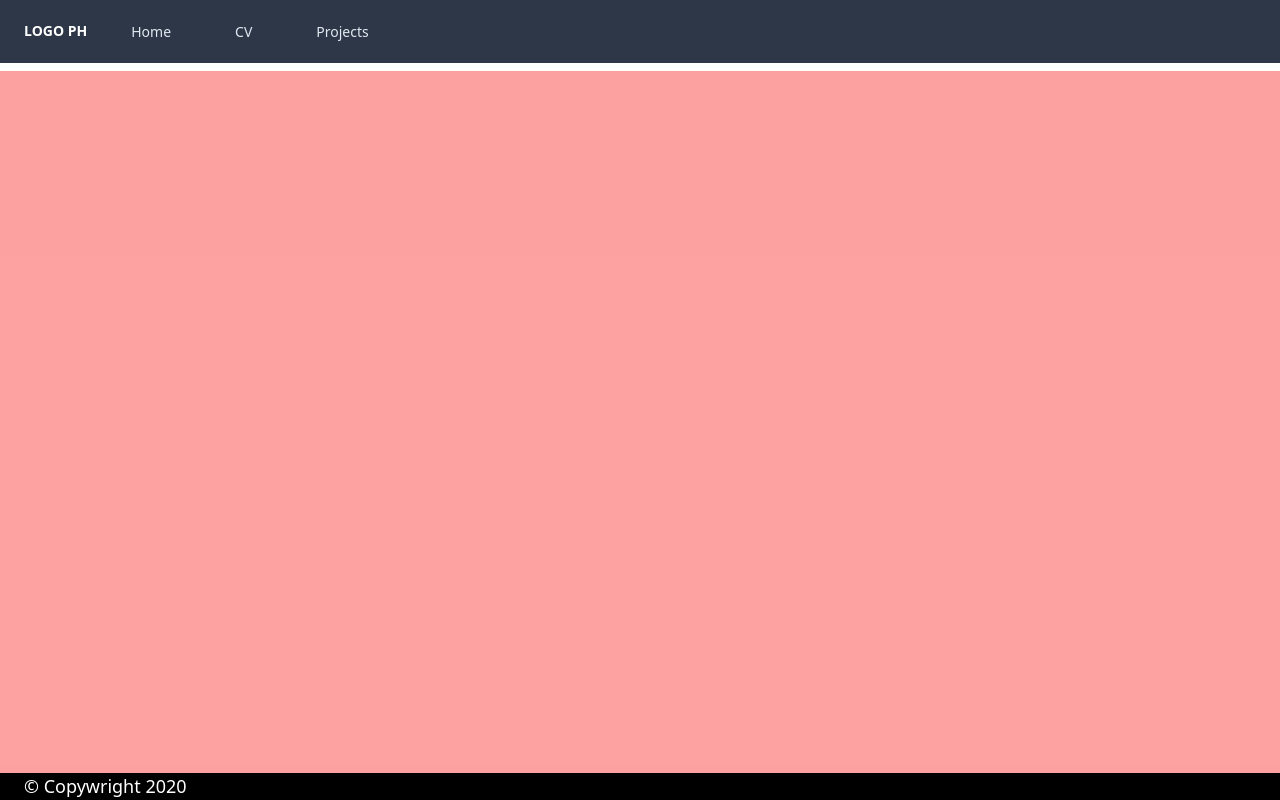
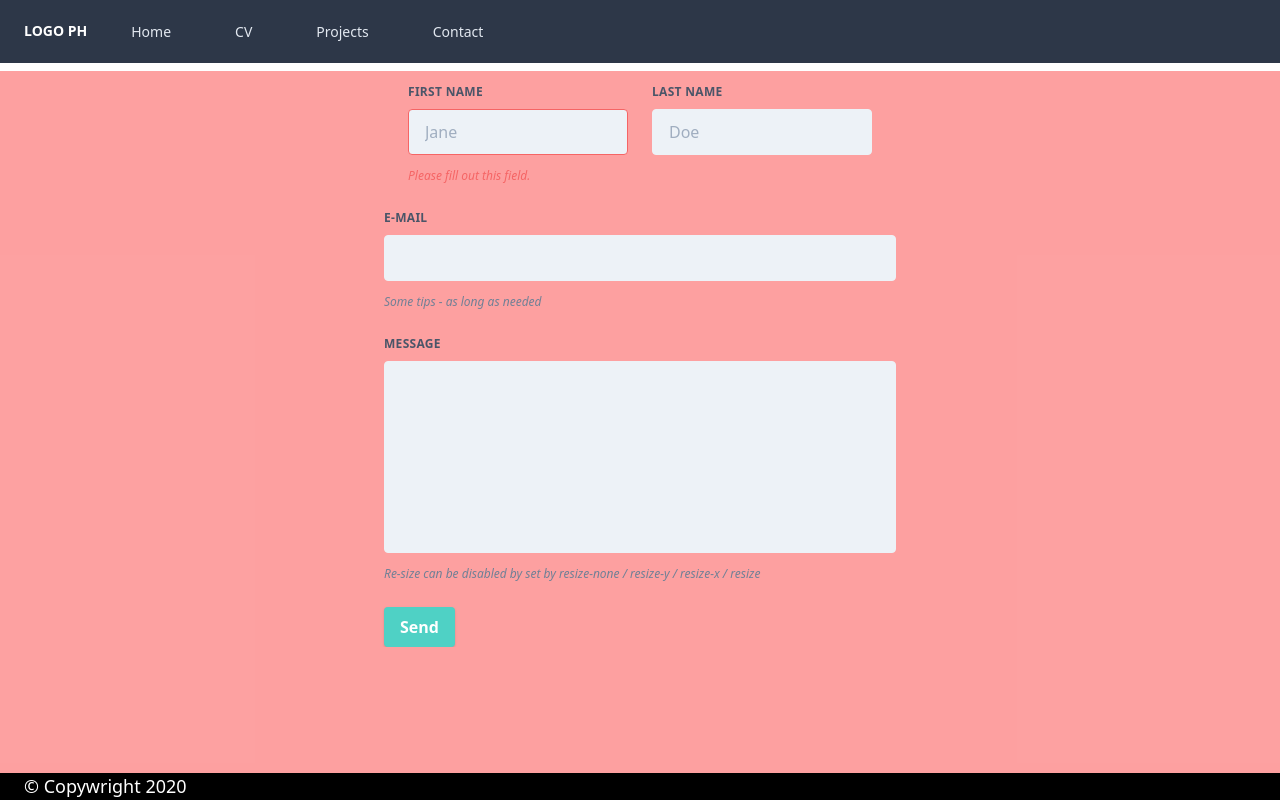
Before and after one commit to kocharalampidis/Personal-Website, a React (Create React App) app: page /Contact in a window 1280 px wide. Built offline with nearby package versions, Linux system fonts and the light colour scheme.

Commit message:
created contact form

```diff
--- a/src/App.js
+++ b/src/App.js
@@ -10,6 +10,7 @@ import Footer from "./components/Footer";
 import Welcome from "./Pages/Welcome";
 import Mybio from "./Pages/Mybio";
 import Projects from "./Pages/Projects";
+import Contact from "./Pages/Contact";
 
 function App() {
 	return (
@@ -22,6 +23,7 @@ function App() {
 						<Route path='/Welcome' component={Welcome} />
 						<Route path='/Mybio' component={Mybio} />
 						<Route path='/Projects' component={Projects} />
+						<Route path='/Contact' component={Contact} />
 					</Switch>
 				</div>
 
--- /dev/null
+++ b/src/Pages/Contact.js
@@ -0,0 +1,128 @@
+import React from "react";
+
+function Contact() {
+	return (
+		<body class='overflow-hidden flex items-center justify-center'>
+			<form class='w-full max-w-lg'>
+				<div class='flex flex-wrap mx-3 mb-6'>
+					<div class='w-full md:w-1/2 px-3 mb-6 md:mb-0'>
+						<label
+							class='block uppercase tracking-wide text-gray-700 text-xs font-bold mb-2'
+							for='grid-first-name'>
+							First Name
+						</label>
+						<input
+							class='appearance-none block w-full bg-gray-200 text-gray-700 border border-red-500 rounded py-3 px-4 mb-3 leading-tight focus:outline-none focus:bg-white'
+							id='grid-first-name'
+							type='text'
+							placeholder='Jane'></input>
+						<p class='text-red-500 text-xs italic'>
+							Please fill out this field.
+						</p>
+					</div>
+					<div class='w-full md:w-1/2 px-3'>
+						<label
+							class='block uppercase tracking-wide text-gray-700 text-xs font-bold mb-2'
+							for='grid-last-name'>
+							Last Name
+						</label>
+						<input
+							class='appearance-none block w-full bg-gray-200 text-gray-700 border border-gray-200 rounded py-3 px-4 leading-tight focus:outline-none focus:bg-white focus:border-gray-500'
+							id='grid-last-name'
+							type='text'
+							placeholder='Doe'></input>
+					</div>
+				</div>
+				<div class='flex flex-wrap -mx-3 mb-6'>
+					<div class='w-full px-3'>
+						<label
+							class='block uppercase tracking-wide text-gray-700 text-xs font-bold mb-2'
+							for='grid-password'>
+							E-mail
+						</label>
+						<input
+							class='appearance-none block w-full bg-gray-200 text-gray-700 border border-gray-200 rounded py-3 px-4 mb-3 leading-tight focus:outline-none focus:bg-white focus:border-gray-500'
+							id='email'
+							type='email'></input>
+						<p class='text-gray-600 text-xs italic'>
+							Some tips - as long as needed
+						</p>
+					</div>
+				</div>
+				<div class='flex flex-wrap -mx-3 mb-6'>
+					<div class='w-full px-3'>
+						<label
+							class='block uppercase tracking-wide text-gray-700 text-xs font-bold mb-2'
+							for='grid-password'>
+							Message
+						</label>
+						<textarea
+							class=' no-resize appearance-none block w-full bg-gray-200 text-gray-700 border border-gray-200 rounded py-3 px-4 mb-3 leading-tight focus:outline-none focus:bg-white focus:border-gray-500 h-48 resize-none'
+							id='message'></textarea>
+						<p class='text-gray-600 text-xs italic'>
+							Re-size can be disabled by set by resize-none / resize-y /
+							resize-x / resize
+						</p>
+					</div>
+				</div>
+				<div class='md:flex md:items-center'>
+					<div class='md:w-1/3'>
+						<button
+							class='shadow bg-teal-400 hover:bg-teal-400 focus:shadow-outline focus:outline-none text-white font-bold py-2 px-4 rounded'
+							type='button'>
+							Send
+						</button>
+					</div>
+					<div class='md:w-2/3'></div>
+				</div>
+			</form>
+		</body>
+	);
+}
+export default Contact;
+
+{
+	/* <form class="w-full max-w-lg">
+<div class="flex flex-wrap -mx-3 mb-6">
+    <div class="w-full md:w-1/2 px-3 mb-6 md:mb-0">
+    <label class="block uppercase tracking-wide text-gray-700 text-xs font-bold mb-2" for="grid-first-name">
+        First Name
+    </label>
+    <input class="appearance-none block w-full bg-gray-200 text-gray-700 border border-red-500 rounded py-3 px-4 mb-3 leading-tight focus:outline-none focus:bg-white" id="grid-first-name" type="text" placeholder="Jane">
+    <p class="text-red-500 text-xs italic">Please fill out this field.</p>
+    </div>
+    <div class="w-full md:w-1/2 px-3">
+    <label class="block uppercase tracking-wide text-gray-700 text-xs font-bold mb-2" for="grid-last-name">
+        Last Name
+    </label>
+    <input class="appearance-none block w-full bg-gray-200 text-gray-700 border border-gray-200 rounded py-3 px-4 leading-tight focus:outline-none focus:bg-white focus:border-gray-500" id="grid-last-name" type="text" placeholder="Doe">
+    </div>
+</div>
+<div class="flex flex-wrap -mx-3 mb-6">
+    <div class="w-full px-3">
+    <label class="block uppercase tracking-wide text-gray-700 text-xs font-bold mb-2" for="grid-password">
+        E-mail
+    </label>
+    <input class="appearance-none block w-full bg-gray-200 text-gray-700 border border-gray-200 rounded py-3 px-4 mb-3 leading-tight focus:outline-none focus:bg-white focus:border-gray-500" id="email" type="email">
+    <p class="text-gray-600 text-xs italic">Some tips - as long as needed</p>
+    </div>
+</div>
+<div class="flex flex-wrap -mx-3 mb-6">
+    <div class="w-full px-3">
+    <label class="block uppercase tracking-wide text-gray-700 text-xs font-bold mb-2" for="grid-password">
+        Message
+    </label>
+    <textarea class=" no-resize appearance-none block w-full bg-gray-200 text-gray-700 border border-gray-200 rounded py-3 px-4 mb-3 leading-tight focus:outline-none focus:bg-white focus:border-gray-500 h-48 resize-none" id="message"></textarea>
+    <p class="text-gray-600 text-xs italic">Re-size can be disabled by set by resize-none / resize-y / resize-x / resize</p>
+    </div>
+</div>
+<div class="md:flex md:items-center">
+    <div class="md:w-1/3">
+    <button class="shadow bg-teal-400 hover:bg-teal-400 focus:shadow-outline focus:outline-none text-white font-bold py-2 px-4 rounded" type="button">
+        Send
+    </button>
+    </div>
+    <div class="md:w-2/3"></div>
+</div>
+</form> */
+}
--- a/src/components/Navigation.js
+++ b/src/components/Navigation.js
@@ -26,6 +26,13 @@ function Navigation() {
 						Projects
 					</Link>
 				</li>
+				<li class='mr-6'>
+					<Link
+						to='/Contact'
+						class='ml-4 px-3 py-2 rounded-md text-sm font-medium leading-5 text-gray-300 hover:text-white hover:bg-gray-700 focus:outline-none focus:text-white focus:bg-gray-700 transition duration-150 ease-in-out'>
+						Contact
+					</Link>
+				</li>
 			</ul>
 		</div>
 	);
```
